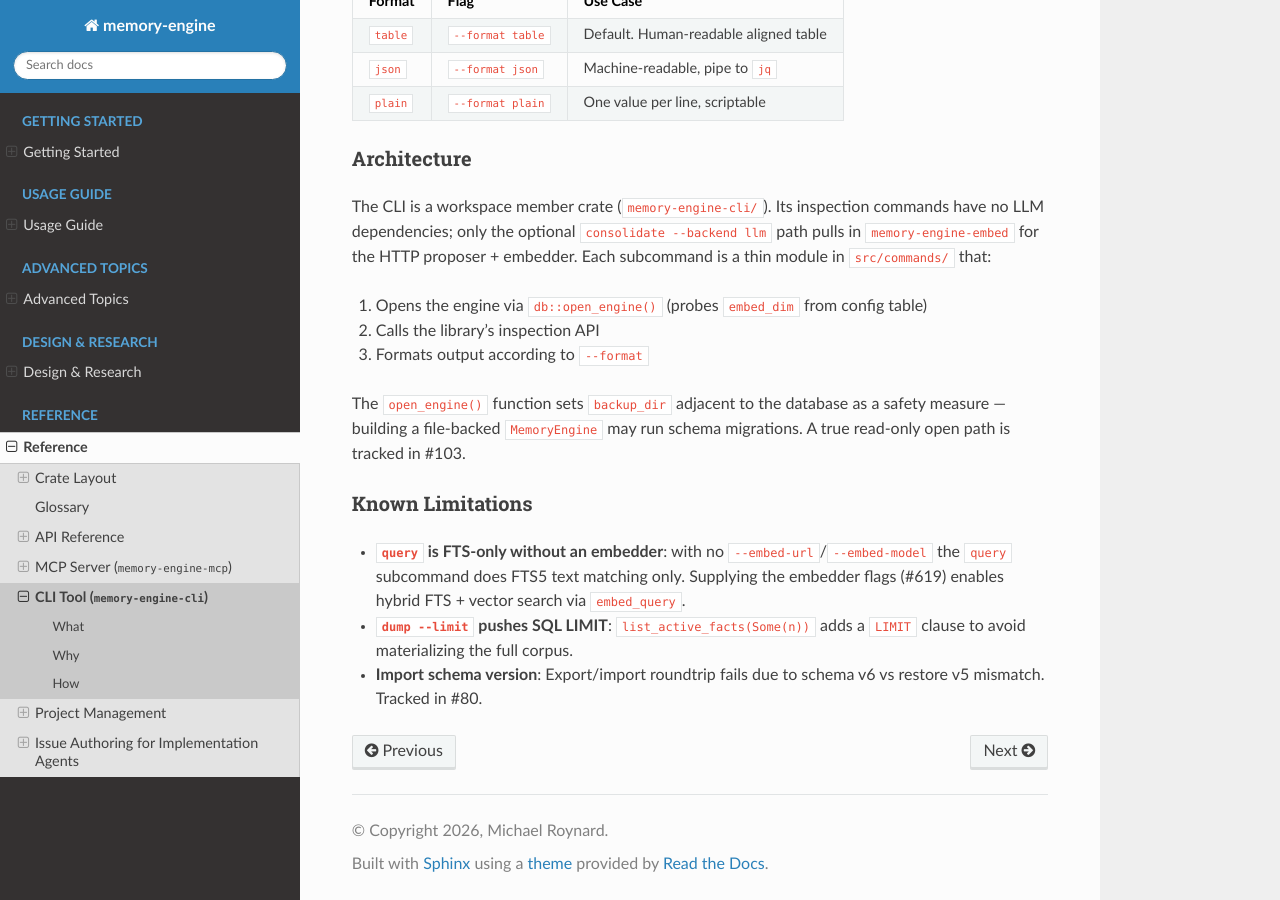
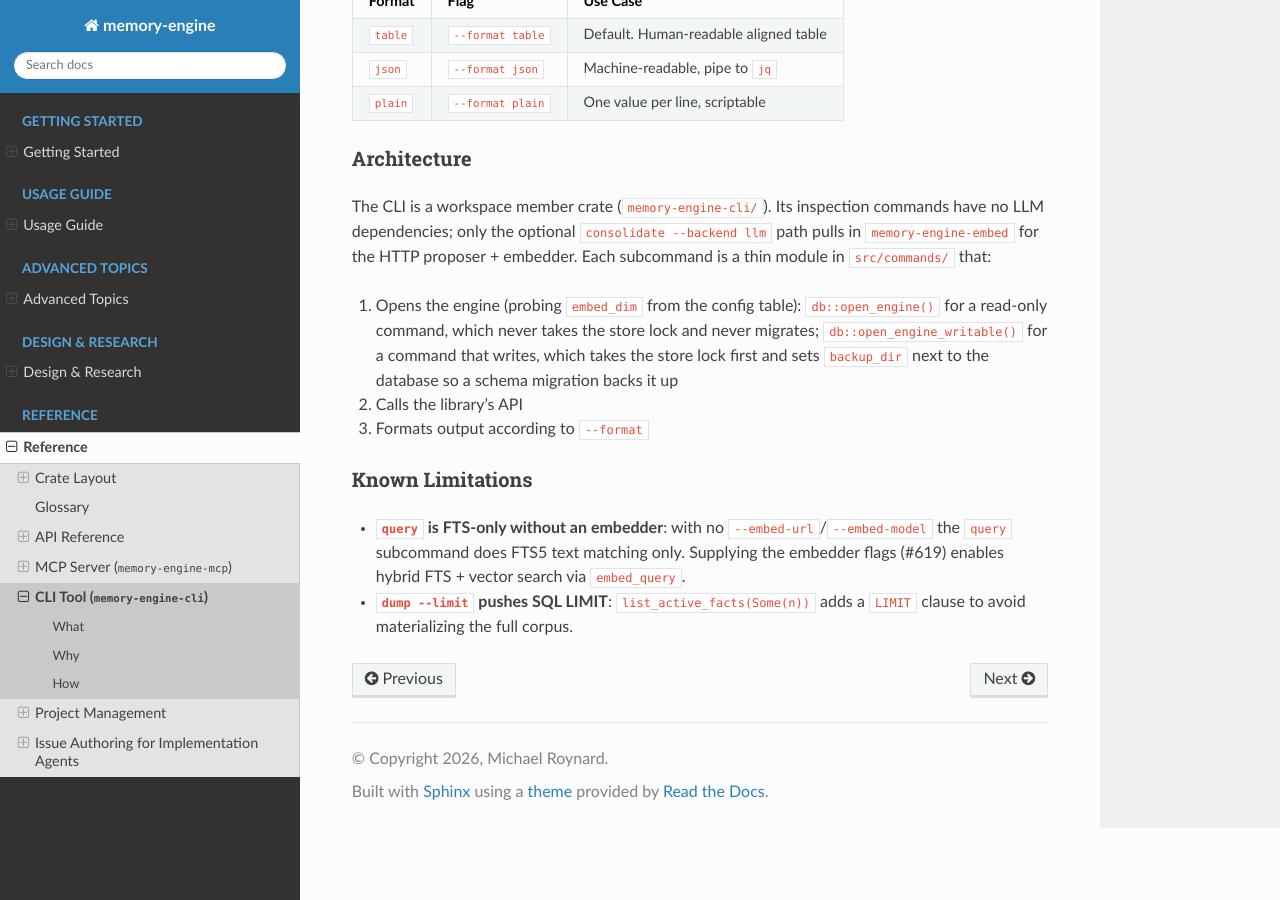
Before and after one commit to dutiona/memory-engine, a Sphinx documentation site: the page built from docs/reference/cli-inspector.md, in a window 1280 px wide and 900 px high, scrolled down 7553 px. Built offline with Sphinx 7.4.7 and the Read the Docs theme 3.1.0, drawn with Linux system fonts in a browser that asks for light colours; pages that are not in the unit, such as notebooks, are missing from menus.

Commit message:
docs(cli): describe the read-only and writable opens as they are
The Architecture section said open_engine() sets backup_dir and that a read-only open was still to come (#103, closed): open_engine() is read-only and never migrates, and open_engine_writable() takes the store lock and sets backup_dir. The known limitation about an export/import schema mismatch cited #80, which is closed and about VACUUM INTO; the JSON round trip is covered by restore_roundtrip_test.

```diff
--- a/docs/reference/cli-inspector.md
+++ b/docs/reference/cli-inspector.md
@@ -307,14 +307,13 @@ subprocess seam the efficiency×quality benchmark drives — see
 
 The CLI is a workspace member crate (`memory-engine-cli/`). Its inspection commands have no LLM dependencies; only the optional `consolidate --backend llm` path pulls in `memory-engine-embed` for the HTTP proposer + embedder. Each subcommand is a thin module in `src/commands/` that:
 
-1. Opens the engine via `db::open_engine()` (probes `embed_dim` from config table)
-2. Calls the library's inspection API
+1. Opens the engine (probing `embed_dim` from the config table): `db::open_engine()` for a read-only command, which
+   never takes the store lock and never migrates; `db::open_engine_writable()` for a command that writes, which takes
+   the store lock first and sets `backup_dir` next to the database so a schema migration backs it up
+2. Calls the library's API
 3. Formats output according to `--format`
-
-The `open_engine()` function sets `backup_dir` adjacent to the database as a safety measure — building a file-backed `MemoryEngine` may run schema migrations. A true read-only open path is tracked in #103.
 
 ### Known Limitations
 
 - **`query` is FTS-only without an embedder**: with no `--embed-url`/`--embed-model` the `query` subcommand does FTS5 text matching only. Supplying the embedder flags (#619) enables hybrid FTS + vector search via `embed_query`.
 - **`dump --limit` pushes SQL LIMIT**: `list_active_facts(Some(n))` adds a `LIMIT` clause to avoid materializing the full corpus.
-- **Import schema version**: Export/import roundtrip fails due to schema v6 vs restore v5 mismatch. Tracked in #80.
```
